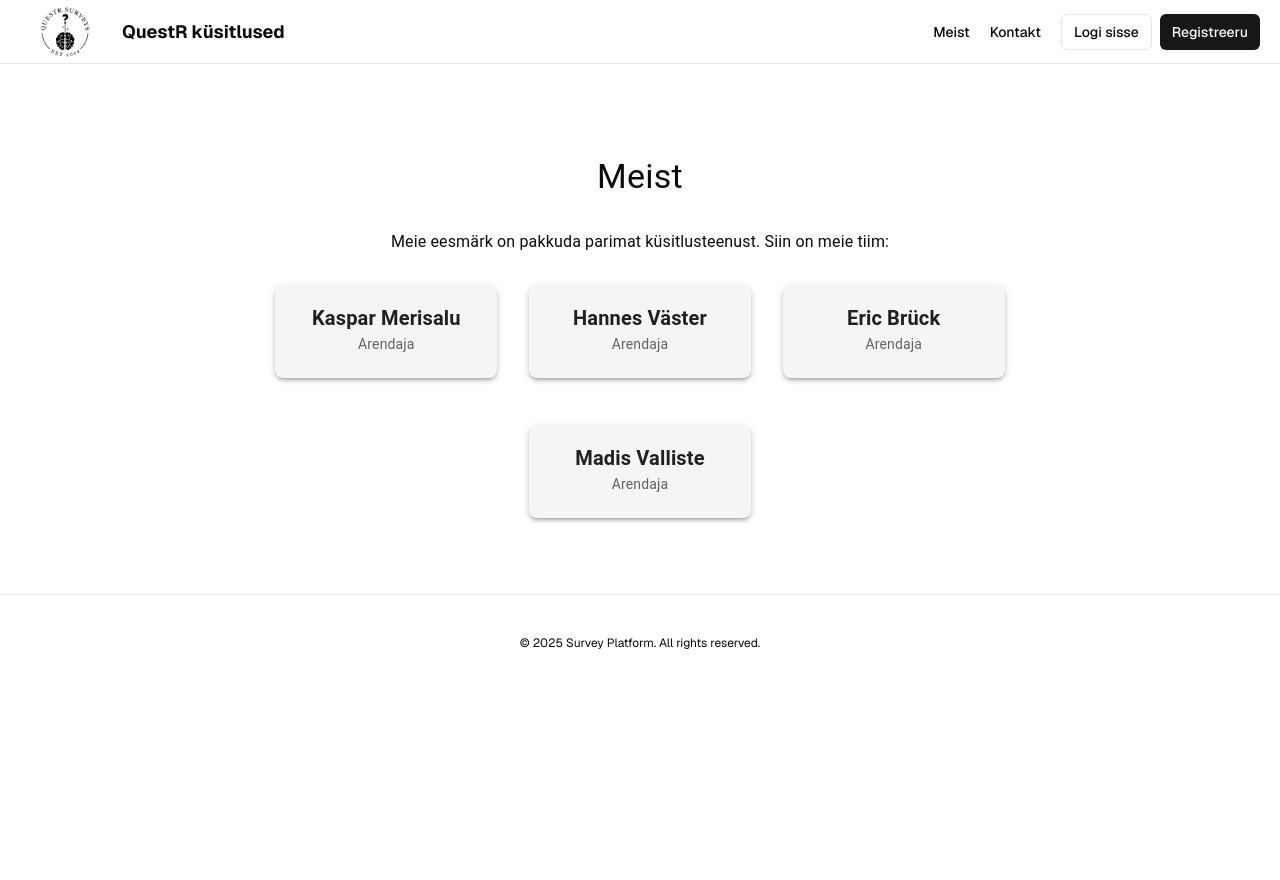
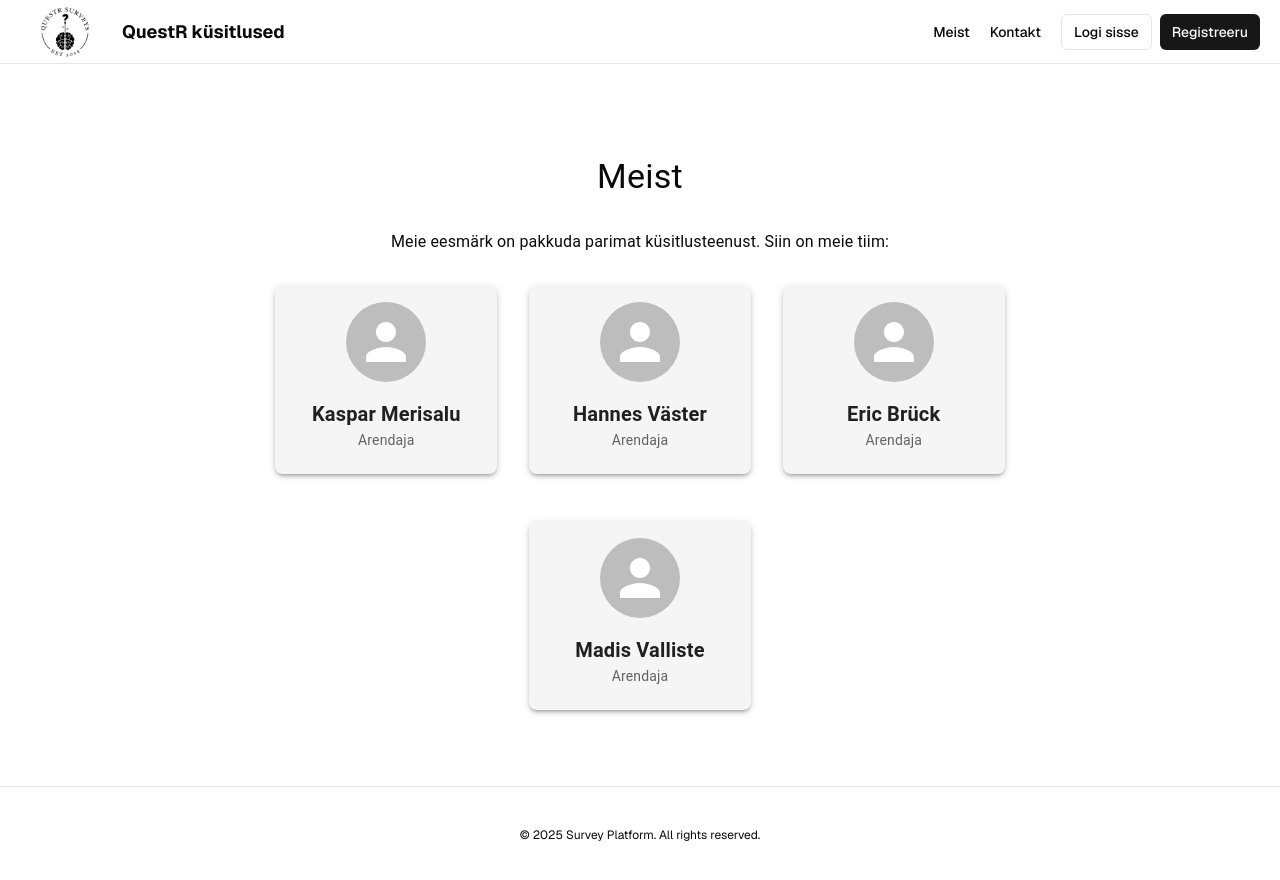
Before and after one commit to rakenduste-programmeerimine-2024/survey-platform, a Next.js app: page /meist in a window 1280 px wide. Shown: the top 880 px of the page. Before the commit the page ends 800 px from the top, so only its background shows below. Built offline with nearby package versions, Linux system fonts and the light colour scheme; no server answers.

Commit message:
Avatar add

```diff
--- a/components/about/TeamCard.tsx
+++ b/components/about/TeamCard.tsx
@@ -1,7 +1,7 @@
 import React from "react";
-import { Card, CardContent, Typography } from "@mui/material";
+import { Card, CardContent, Typography, Avatar} from "@mui/material";
 
-const TeamCard = ({ name, role }: { name: string; role: string }) => {
+const TeamCard = ({ name, role, imageSrc }: { name: string; role: string; imageSrc: string;}) => {
   return (
     <Card sx={{ boxShadow: 3, borderRadius: 2, mb: 2, bgcolor: "#f5f5f5",
       "&:hover": {
@@ -11,6 +11,15 @@ const TeamCard = ({ name, role }: { name: string; role: string }) => {
       transition: "all 0.3s ease",
     }}>
       <CardContent sx={{ textAlign: "center" }}>
+        <Avatar
+          src={imageSrc}
+          alt={name}
+          sx={{
+            width: 80,
+            height: 80,
+            margin: "0 auto 16px auto",
+          }}
+        />
         <Typography variant="h6" fontWeight="bold">
           {name}
         </Typography>
```
